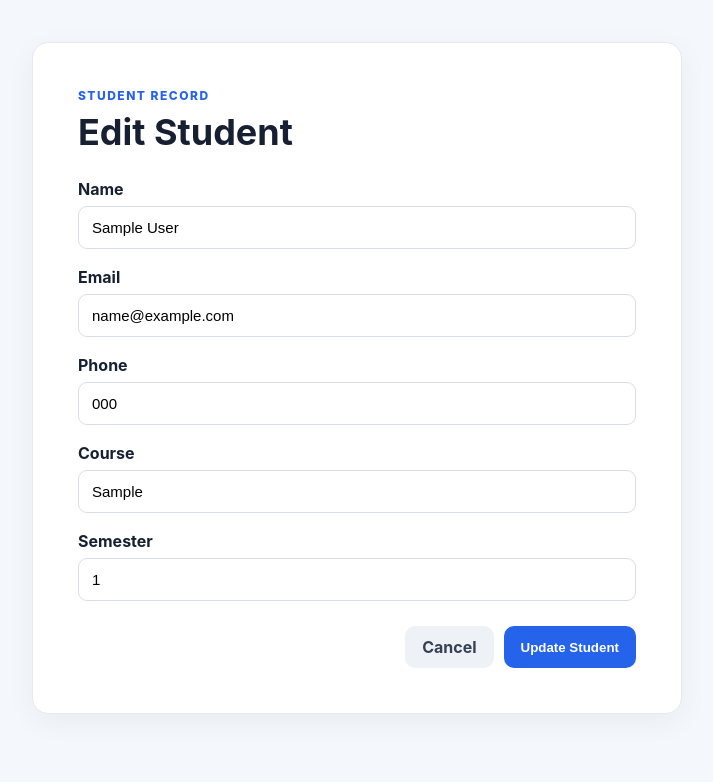
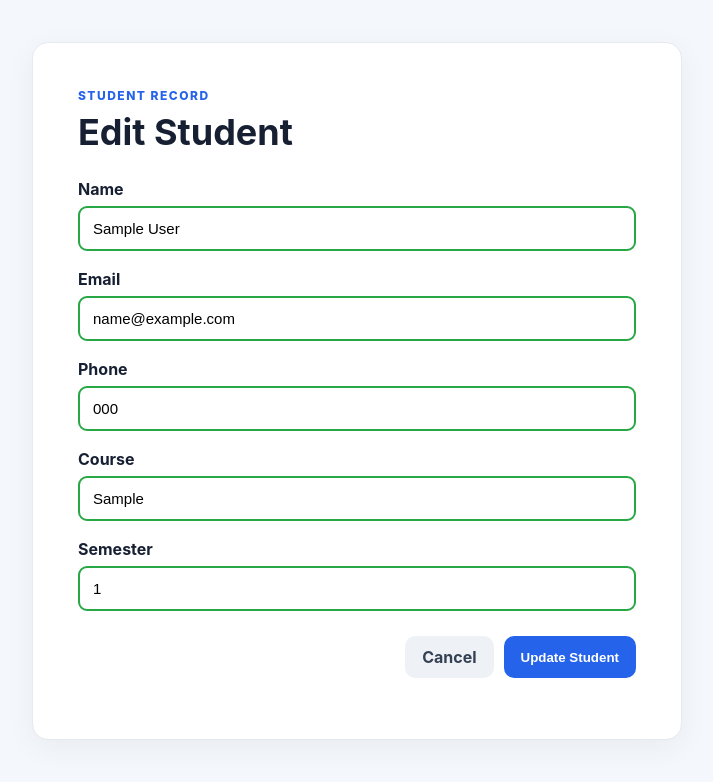
Before and after one commit to satya06-py/DJANGO--CRUD-PROJECT, a Django app: page /edit/1/ in a window 1280 px wide. Shown: the part 70-852 px from the top of the page, without its empty margins (283-996 px from the left). Before the commit the page ends 784 px from the top, so only its background shows below. Run offline with Django 5.2, Linux system fonts and the light colour scheme; a user stored in the database is signed in; tables that the repository leaves empty hold one stand-in row (values such as "Sample post").

Commit message:
add the red box format for the text entery

```diff
--- a/templates/students/student_form.html
+++ b/templates/students/student_form.html
@@ -1,3 +1,17 @@
+<style>
+    input:required:invalid,
+    select:required:invalid,
+    textarea:required:invalid {
+        border: 2px solid red;
+    }
+
+    input:required:valid,
+    select:required:valid,
+    textarea:required:valid {
+        border: 2px solid #28a745;
+    }
+</style>
+
 {% extends "students/base.html" %}
 {% block title %}{{ title }} | Student Manager{% endblock %}
 
```
